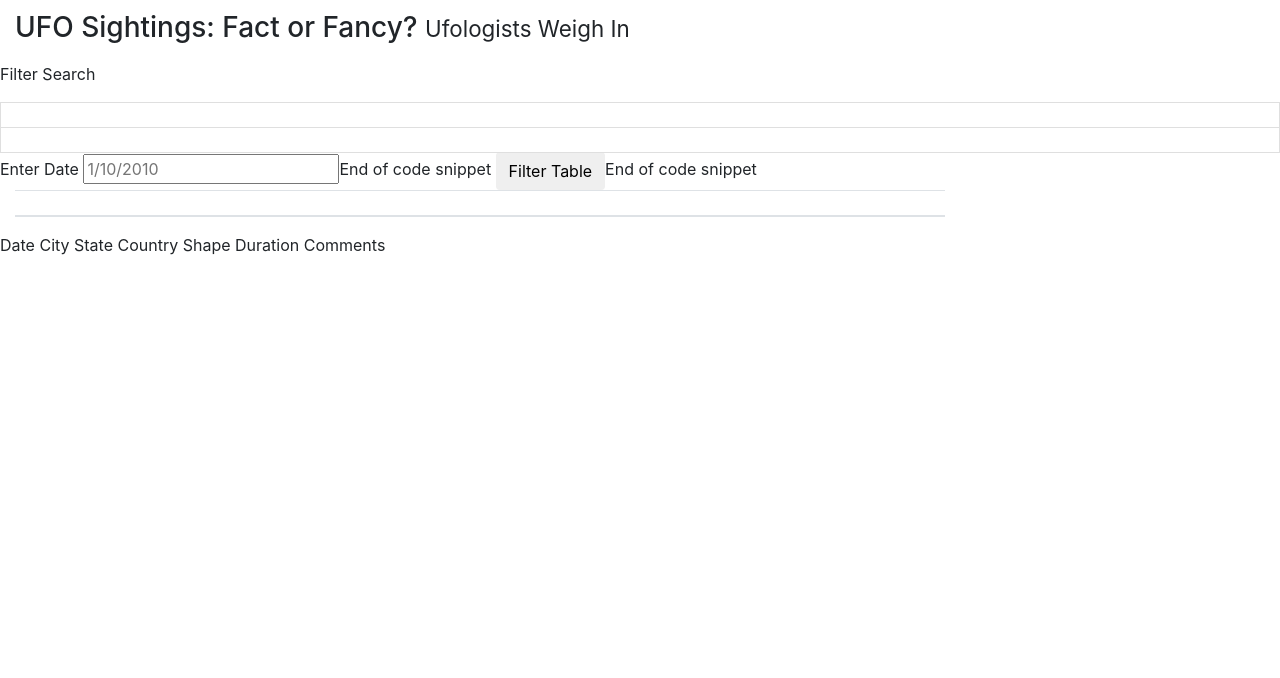
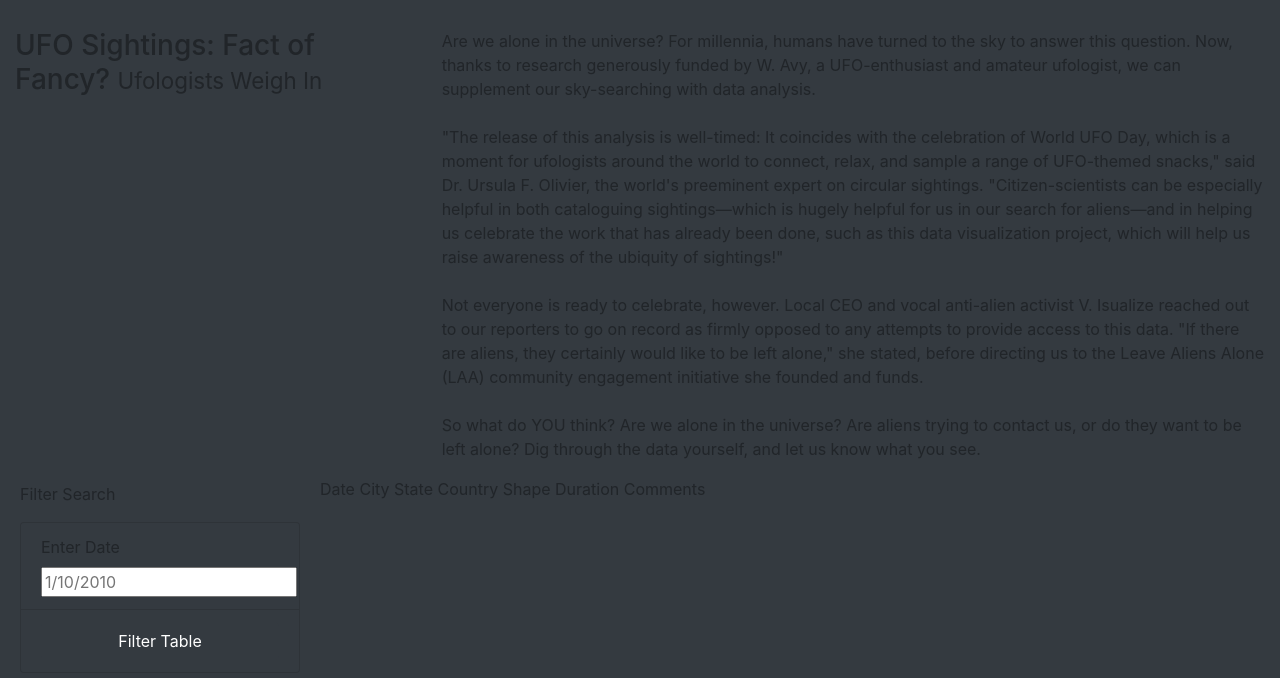
Before and after one commit to Chineze9/UFOs, a plain HTML site: page index.html in a window 1280 px wide. Shown: the part 262-940 px from the top of the page. Before the commit the page ends 800 px from the top, so only its background shows below. Drawn offline with nearby package versions, Linux system fonts and the light colour scheme.

Commit message:
add files

```diff
--- a/index.html
+++ b/index.html
@@ -1,78 +1,103 @@
-<script src="https://d3js.org/d3.v7.min.js"></script>
+<!-- <script src="https://d3js.org/d3.v7.min.js"></script>
 <script src="static/js/data.js"></script>
-<script src="static/js/app.js"></script>
+<script src="static/js/app.js"></script> -->
 <!DOCTYPE html>
 <html lang="en">
+
 <head>
   <meta charset="UTF-8">
   <meta http-equiv="X-UA-Compatible" content="IE=edge">
   <meta name="viewport" content="width=device-width, initial-scale=1.0">
   <title>Document</title>
+  <link rel="stylesheet" href="static/css/style.css" />
 </head>
-<body>
 
-</body>
-</html>
-<link
-      rel="stylesheet"
-      href="https://maxcdn.bootstrapcdn.com/bootstrap/4.0.0/css/bootstrap.min.css"
-      integrity="sha384-Gn5384xqQ1aoWXA+058RXPxPg6fy4IWvTNh0E263XmFcJlSAwiGgFAW/dAiS6JXm"
-      crossorigin="anonymous"
-    />
-    <nav class="navbar navbar-expand-lg">
+<link rel="stylesheet" href="https://maxcdn.bootstrapcdn.com/bootstrap/4.0.0/css/bootstrap.min.css"
+  integrity="sha384-Gn5384xqQ1aoWXA+058RXPxPg6fy4IWvTNh0E263XmFcJlSAwiGgFAW/dAiS6JXm" crossorigin="anonymous" />
+<body class="bg-dark">
+
+
+  <div class="wrapper">
+    <!-- Navbar -->
+    <nav class="navbar navbar-dark bg-dark navbar-expand-lg">
+      <a class="navbar-brand" href="index.html">UFO Sightings</a>
+    </nav>
+    <!-- Jumbotron -->
+    <div class="jumbotron">
+      <h1 class="display-4">The Truth is Out There</h1>
+    </div>
+
+<!-- <nav class="navbar navbar-expand-lg">
   <a class="navbar-brand" href="index.html">UFO Sightings</a>
 </nav>
 <div class="jumbotron">
-      <h1>The Truth Is Out There</h1>
+  <h class="display-4">The Truth Is Out There</h1>
 </div>
 <div class="container-fluid">
   <div class="row">
   </div>
-  </div>
+</div> -->
+
+<!-- <div class="col-md-8">
+  <h3>UFO Sightings: Fact or Fancy? <small>Ufologists Weigh In</small></h3>
+
+</div> -->
+<div class="container-fluid">
+  <div class="row">
     <div class="col-md-4">
-
+      <h3>UFO Sightings: Fact of Fancy? <small>Ufologists Weigh In</small></h3>
     </div>
     <div class="col-md-8">
-<h3>UFO Sightings: Fact or Fancy? <small>Ufologists Weigh In</small></h3>
+      <p>
+        Are we alone in the universe? For millennia, humans have turned to the sky to answer this question. Now, thanks
+        to research generously funded by W. Avy, a UFO-enthusiast and amateur ufologist, we can supplement our
+        sky-searching with data analysis.<br><br>"The release of this analysis is well-timed: It coincides with the
+        celebration of World UFO Day, which is a moment for ufologists around the world to connect, relax, and sample a
+        range of UFO-themed snacks," said Dr. Ursula F. Olivier, the world's preeminent expert on circular sightings.
+        "Citizen-scientists can be especially helpful in both cataloguing sightings—which is hugely helpful for us in
+        our search for aliens—and in helping us celebrate the work that has already been done, such as this data
+        visualization project, which will help us raise awareness of the ubiquity of sightings!"<br><br>Not everyone is
+        ready to celebrate, however. Local CEO and vocal anti-alien activist V. Isualize reached out to our reporters to
+        go on record as firmly opposed to any attempts to provide access to this data. "If there are aliens, they
+        certainly would like to be left alone," she stated, before directing us to the Leave Aliens Alone (LAA)
+        community engagement initiative she founded and funds.<br><br>So what do YOU think? Are we alone in the
+        universe? Are aliens trying to contact us, or do they want to be left alone? Dig through the data yourself, and
+        let us know what you see.
+
+
       </p>
     </div>
   </div>
+<!-- </div>
 </div>
+</div> --><!--
 <div class="container-fluid">
   <div class="row">
     <div class="col-md-3">
 
+    <div class="col-md-9"> -->
+
+   <!--  </div>
+  </div> -->
+</div><div class="container-fluid">
+  <div class="row">
+    <div class="col-md-3">
+      <form class="bg-dark">
+        <p>Filter Search</p>
+        <ul class="list-group">
+          <li class="list-group-item bg-dark">
+            <label for="datetime">Enter Date</label>
+            <input type="text" placeholder="1/10/2010" id="datetime" />
+          </li>
+          <li class="list-group-item bg-dark">
+            <button id="filter-btn" type="button" class="btn btn-dark">
+              Filter Table
+            </button>
+          </li>
+        </ul>
+      </form>
     </div>
-    <div class="col-md-9">
 
-    </div>
-  </div>
-</div>
-<form>
-  <p>Filter Search</p>
-</form>
-<ul class="list-group">
-
-</ul>
-<li class="list-group-item">
-
-</li>
-<li class="list-group-item">
-
-</li>
-<label for="date">Enter Date</label>
-<input type="text" placeholder="1/10/2010" id="datetime" />End of code snippet
-<button id="filter-btn" type="button" class="btn btn-default">Filter Table</button>End of code snippet
-<div class="col-md-9">
-  <table class="table table-striped">
-    <thead>
-      <tr>
-        <th></th>
-      </tr>
-    </thead>
-    <tbody></tbody>
-  </table>
-</div>
 <th>Date</th>
 <th>City</th>
 <th>State</th>
@@ -80,3 +105,11 @@
 <th>Shape</th>
 <th>Duration</th>
 <th>Comments</th>
+<script src="https://cdnjs.cloudflare.com/ajax/libs/d3/4.11.0/d3.js"></script>
+<script src="static/js/data.js"></script>
+<script src="static/js/app.js"></script>
+
+<nav class="navbar navbar-dark bg-dark navbar-expand-lg"></nav>
+
+</body>
+</html>
--- a/static/css/style.css
+++ b/static/css/style.css
@@ -0,0 +1,19 @@
+body {
+
+
+    color: #f7f7f7;
+  }
+  jumbotron {
+    background-image: url("../images/nasa.jpg");
+    background-size: 100% 100%;
+    text-align: center;
+  }
+  article-title, .article-p {
+    padding: 20px;
+  }
+  form {
+    padding: 5px;
+  }
+  #filter-btn {
+    width: 100%;
+  }
```
Also changed, not shown: static/images/nasa.jpg (added), 1 other file. Lines whose indentation alone changed are shown as unchanged.
